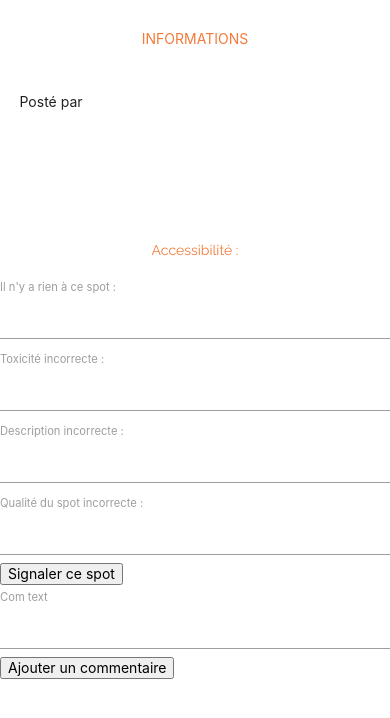
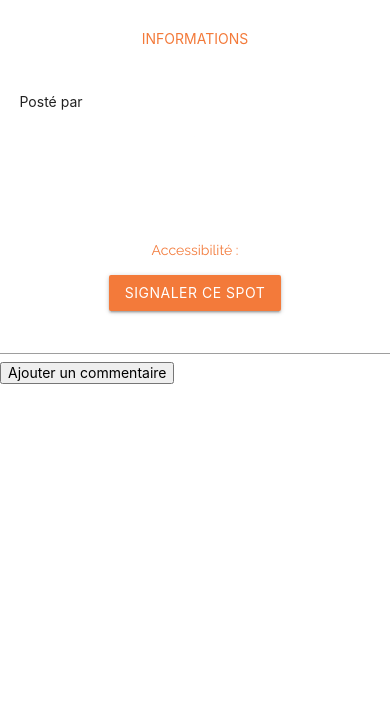
Before and after one commit to r0m21/ChampiSpot, a Symfony app: template templates/map/search.html.twig in a window 390 px wide. Shown: the part 30-748 px from the top of the page. Run offline with Twig, Linux system fonts and the light colour scheme; the template is opened without the code that fills it, so the values that code supplies are empty; form fields are guessed from the names that the template uses; some libraries are stand-ins or nearby versions.

Commit message:
Vue search/id responsive quasi terminée

```diff
--- a/public/css/style.css
+++ b/public/css/style.css
@@ -48,6 +48,7 @@ body {position: relative;}
 
     .bg-color-2{background-color:#FFFFFF;}
     .bg-color-3{background-color: #F37A3A;}
+
 
     .border-bot-1{border-bottom: 1px solid #E9E9E9;}
     .no-border-radius{border-radius:0;}
@@ -267,6 +268,9 @@ body {position: relative;}
 /*--------------MEDIA QUERIES------------*/
 
 @media screen and (max-width: 600px) {
+    .modal{
+        background-color: rgba(244,120,58,0.7);
+    }
     .no-padding-mobile{
         padding:0 !important;
     }
@@ -311,4 +315,11 @@ body {position: relative;}
     .w-90pct-mobile{
         width:90%;
     }
+    .color-1-mobile{
+        color:white;
+    }
+    input[type="radio"] + label{
+        color:white;
+        font-size : 14px;
+    }
 }
--- a/templates/map/search.html.twig
+++ b/templates/map/search.html.twig
@@ -29,6 +29,11 @@
     <input type="hidden" name="lat" id="lat"/>
     <input type="hidden" name="lng" id="lng"/>
 
+
+
+
+
+        {# VERSION MOBILE #}
     <div class="d-flex flex-column d-none d-block-mobile d-flex-mobile flex-column-mobile ai-center">
         {% if spots.SPOPhoto %}
         <img src = "../{{  spots.SPOPhoto }}" class="responsive-img"/>
@@ -66,27 +71,42 @@
             <p class="no-margin">{{ spots.SPOAccessibilite }}</p>
             <input type="hidden" name="accessibilité" id="accessibilite" value="{{ spots.SPOAccessibilite }}">
         </div>
+<!-- Modal Trigger -->
+  <a class="waves-effect waves-light btn modal-trigger bg-color-3" href="#modal1">Signaler ce spot</a>
 
-</div>
-
-
-
-    {%   for comments in comment   %}
-        <p>{{   comments.COMText    }}</p>
-    {%   endfor   %}
-
+  <!-- Modal Structure -->
+  <div id="modal1" class="modal bg-color-4">
     {{ form_start(formSignal) }}
 
-        {{ form_row(formSignal.SIG_vide, {'label': 'Il n\'y a rien à ce spot : '}) }}
-        {{ form_row(formSignal.SIG_toxique, {'label': 'Toxicité incorrecte : '}) }}
-        {{ form_row(formSignal.SIG_desc, {'label': 'Description incorrecte : '}) }}
-        {{ form_row(formSignal.SIG_accessibilite, {'label': 'Qualité du spot incorrecte : '}) }}
+        {{ form_label(formSignal.SIG_vide, 'Il n\'y a rien à ce spot : ', {
+       'label_attr': {'class': 'color-1-mobile fs-20'} }) }}
+        {{ form_widget(formSignal.SIG_vide)}}
+
+        {{ form_label(formSignal.SIG_toxique, 'Toxicité incorrecte : ', {
+       'label_attr': {'class': 'color-1-mobile fs-20'} }) }}
+        {{ form_widget(formSignal.SIG_toxique)}}
+
+        {{ form_label(formSignal.SIG_desc, 'Description incorrecte :  ', {
+       'label_attr': {'class': 'color-1-mobile fs-20'} }) }}
+        {{ form_widget(formSignal.SIG_desc) }}
+
+        {{ form_label(formSignal.SIG_accessibilite, 'Accessibilité du spot incorrecte :  ', {
+       'label_attr': {'class': 'color-1-mobile fs-20'} }) }}
+        {{ form_widget(formSignal.SIG_accessibilite) }}
+
         <input type="submit" value="Signaler ce spot">
 
     {{ form_end(formSignal) }}
 
-    {{ form_start(formComment) }}
-        {{ form_row(formComment.COM_text, {'placeholder': 'Écrire un commentaire'}) }}
+  </div>
+   {{ form_start(formComment) }}
+        {{ form_widget(formComment.COM_text, {'placeholder': 'Écrire un commentaire'}) }}
         <input type="submit" value="Ajouter un commentaire">
     {{ form_end(formComment) }}
+
+    </div>
+
+
+
+
 {% endblock %}
```
Also changed, not shown: src/Controller/MapController.php (+16 -3 lines).
